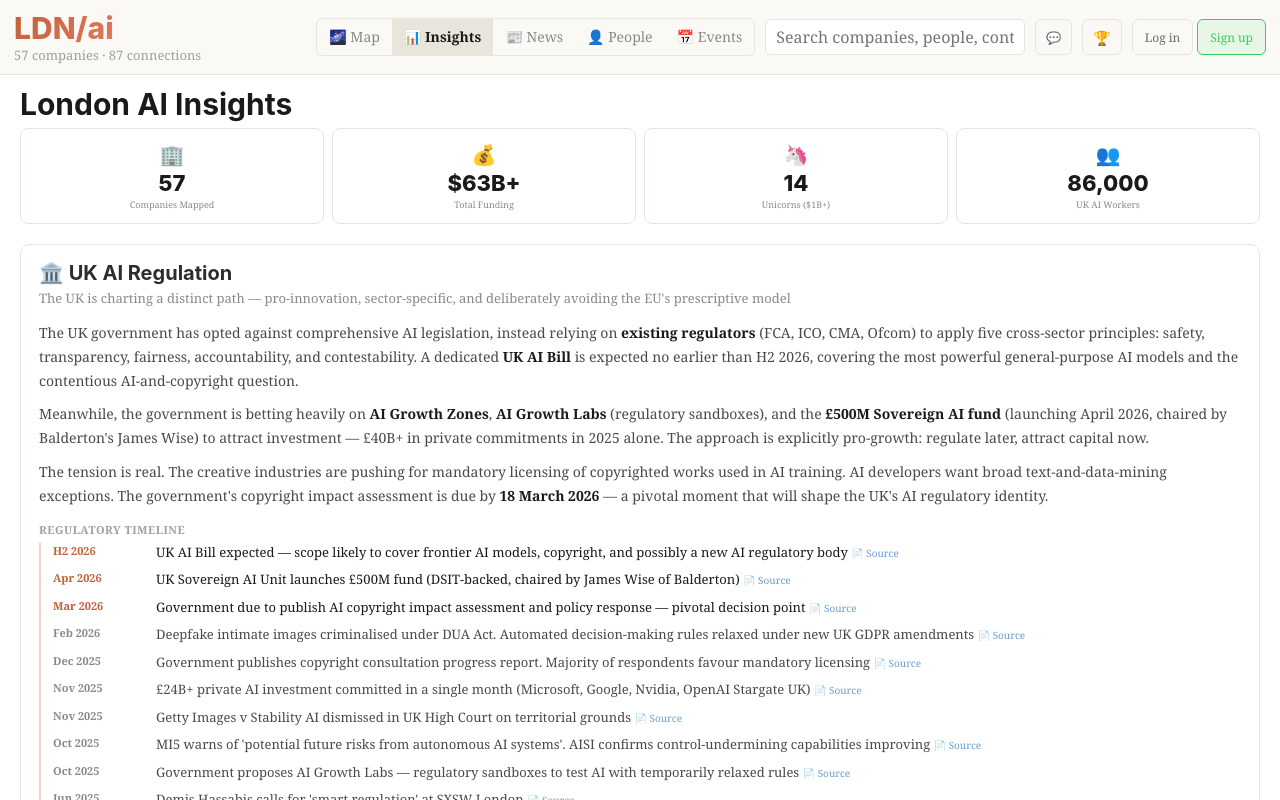
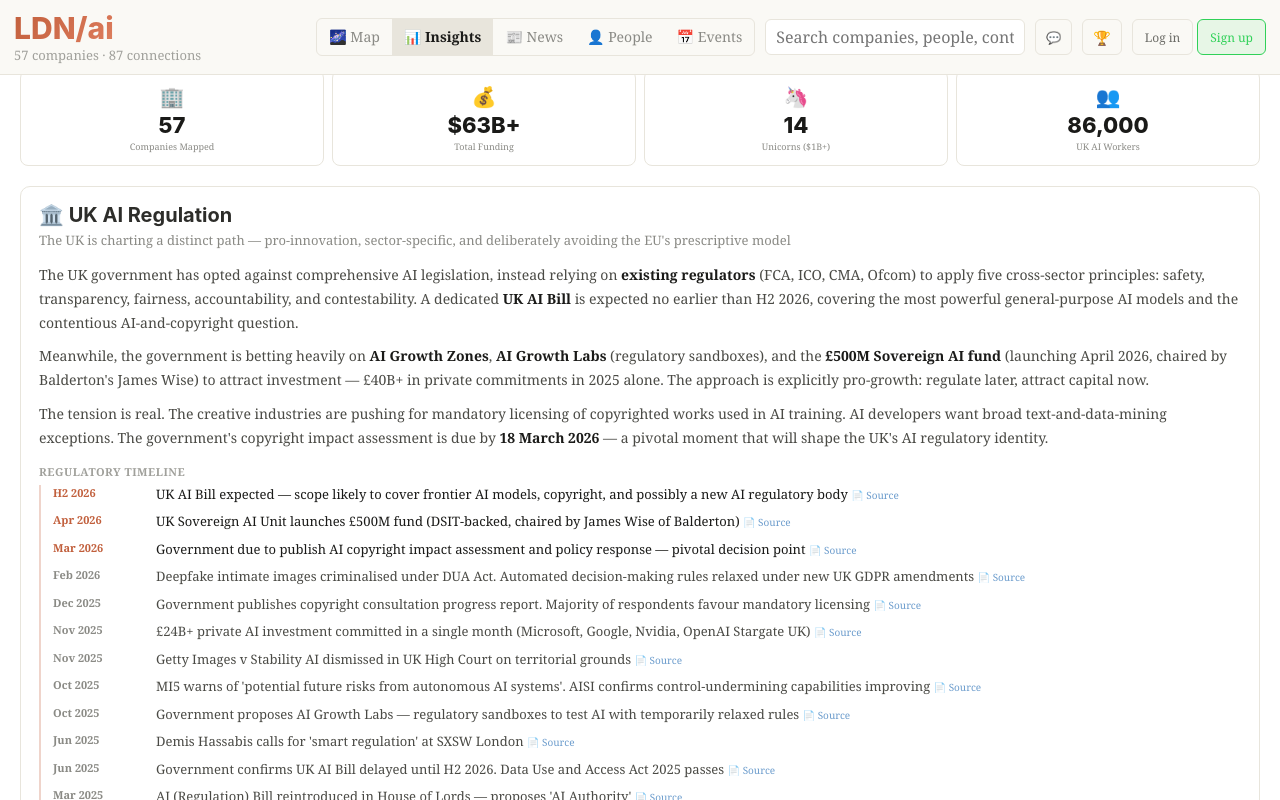
Before and after one commit to jxi5410/AI.LDN, a React (Vite) app: page / in a window 1280 px wide. Both pictures are taken after a click on the button "📊 Insights". Built offline with nearby package versions, Linux system fonts and the light colour scheme.

Commit message:
remove all panel titles

```diff
--- a/src/App.jsx
+++ b/src/App.jsx
@@ -688,7 +688,6 @@
       {/* ── NEWS ──────────────────────────────────────────────────── */}
       {panel === "updates" && <div style={{ position: "fixed", top: isMobile ? 56 : 70, left: 0, right: 0, bottom: 0, overflowY: "auto", background: "#faf9f5" }}>
         <div style={{ padding: isMobile ? "0 12px" : "0 20px" }}>
-          <h2 style={{ fontFamily: "'Inter',sans-serif", fontSize: 26, fontWeight: 700, color: "#1a1a18", margin: "16px 0 6px" }}>News</h2>
           <div style={{ display: "flex", gap: 4, marginBottom: 14, flexWrap: "wrap" }}>
             {Object.entries(UPDATE_TYPES).map(([k, cfg]) => (
               <button key={k} onClick={() => setUpdateFilter(k)} style={{ padding: "4px 10px", borderRadius: 5, border: `1px solid ${updateFilter === k ? cfg.c : "#e8e5dc"}`, background: updateFilter === k ? cfg.c + "18" : "transparent", color: updateFilter === k ? cfg.c : "#8a8a85", fontSize: 11, cursor: "pointer", fontFamily: "inherit", fontWeight: updateFilter === k ? 600 : 400 }}>{cfg.label}</button>
@@ -756,7 +755,6 @@
       {panel === "people" && <div style={{ position: "fixed", top: isMobile ? 56 : 70, left: 0, right: 0, bottom: 0, overflowY: "auto", padding: isMobile ? "0 12px 20px" : "0 20px 20px", background: "#faf9f5" }}>
         <div style={{ display: "flex", justifyContent: "space-between", alignItems: "center" }}>
           <div>
-            <h2 style={{ fontFamily: "'Inter',sans-serif", fontSize: 26, fontWeight: 700, color: "#1a1a18", margin: "16px 0 4px" }}>Key People</h2>
           </div>
           <button onClick={() => {
             if (allPeopleOpen) { setOpenCats(new Set()); setAllPeopleOpen(false); }
@@ -830,7 +828,6 @@
 
       {/* ── EVENTS PANEL ─────────────────────────────────────────── */}
       {panel === "events" && <div style={{ position: "fixed", top: isMobile ? 56 : 70, left: 0, right: 0, bottom: 0, overflowY: "auto", padding: isMobile ? "0 12px 20px" : "0 20px 20px", background: "#faf9f5" }}>
-        <h2 style={{ fontFamily: "'Inter',sans-serif", fontSize: 26, fontWeight: 700, color: "#1a1a18", margin: "16px 0 6px" }}>London AI Events</h2>
         {eventsLoading ? <div style={{ textAlign: "center", padding: 40, color: "#a0a09b" }}>Loading events...</div> :
         events.length === 0 ? <div style={{ textAlign: "center", padding: 40, color: "#a0a09b" }}>No events found</div> :
         <div style={{ display: "grid", gridTemplateColumns: isMobile ? "1fr" : "repeat(auto-fill,minmax(340px,1fr))", gap: 12 }}>
--- a/src/InsightsPanel.jsx
+++ b/src/InsightsPanel.jsx
@@ -86,7 +86,6 @@
 
   return (
     <div style={{ position: "fixed", top: isMobile ? 56 : 70, left: 0, right: 0, bottom: 0, overflowY: "auto", padding: isMobile ? "0 12px 20px" : "0 20px 20px", background: "#ffffff" }}>
-      <h2 style={{ fontFamily: "'Inter',sans-serif", fontSize: isMobile ? 24 : 30, fontWeight: 700, color: "#1a1a18", margin: "16px 0 6px" }}>London AI Insights</h2>
 
       {/* Stat cards */}
       <div style={{ display: "grid", gridTemplateColumns: isMobile ? "1fr 1fr" : "repeat(4, 1fr)", gap: 8, marginBottom: 20 }}>
```
